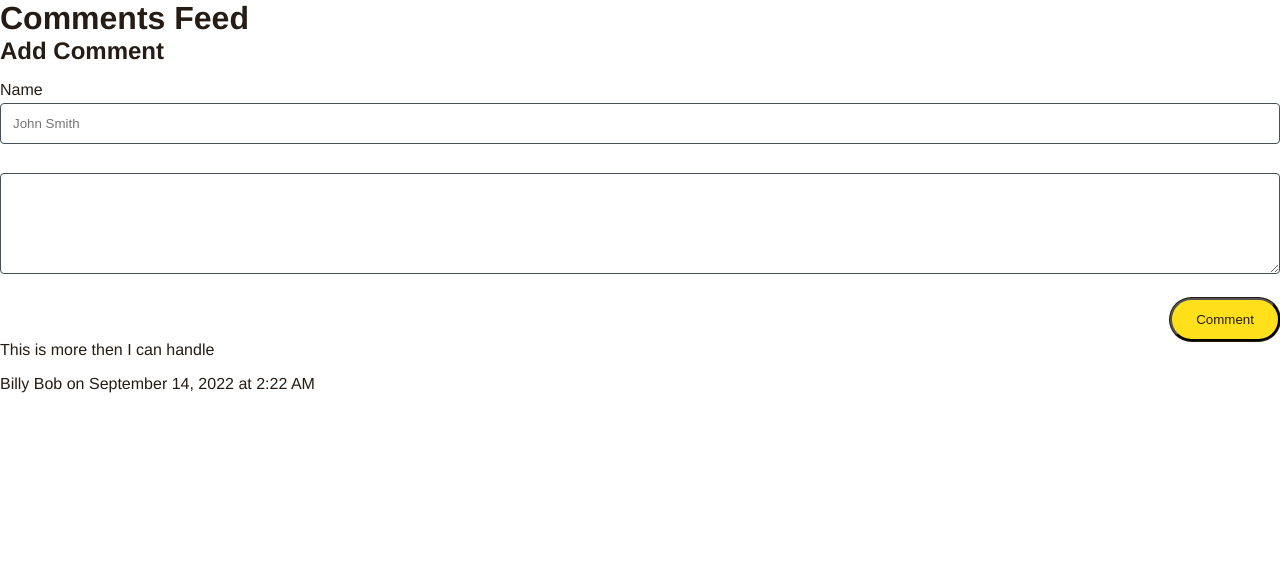
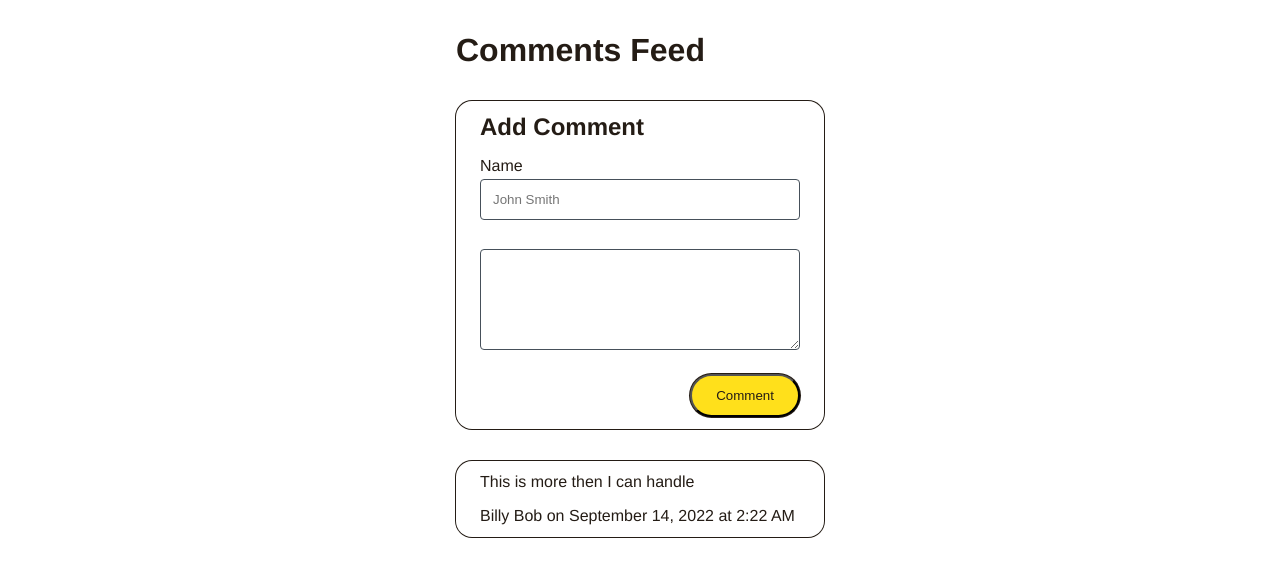
Before and after one commit to SpiritBreaker226/mailchimp, a React (Create React App) app in the folder frontend/: page / in a window 1280 px wide. Shown: the top 576 px of the page. Built offline with nearby package versions, Linux system fonts and the light colour scheme.

Commit message:
Add App-Wide Styles
Add some App-Wide styles so that the application looks somewhat decent.

```diff
--- a/frontend/src/App.tsx
+++ b/frontend/src/App.tsx
@@ -1,15 +1,40 @@
+import styled from 'styled-components'
+
 import ErrorBoundary from './Components/ErrorBoundary'
 import { AddComment } from './AddComment'
 import { Comment } from './Comments'
 import { ThemeProvider } from './theme'
 
+const AppBody = styled.main`
+  display: flex;
+  flex-direction: column;
+  flex-wrap: wrap;
+  align-content: center;
+  padding: 2rem 0;
+`
+
+const AppHeader = styled.h1`
+  margin: 0 0 2rem;
+`
+
+const AppBodyContent = styled.section`
+  padding: 0.75rem 1.5rem;
+  border-radius: 1em;
+  box-shadow: 0 0 0 0.0625rem ${(props) => props.theme.text};
+  margin-bottom: 2rem;
+`
+
 const App = () => (
   <ErrorBoundary>
     <ThemeProvider>
-      <h1>Comments Feed</h1>
+      <AppBody>
+        <AppHeader>Comments Feed</AppHeader>
 
+        <AppBodyContent>
           <AddComment />
+        </AppBodyContent>
 
+        <AppBodyContent>
           <Comment
             remark={{
               id: 1,
@@ -18,6 +43,8 @@ const App = () => (
               created: new Date(),
             }}
           />
+        </AppBodyContent>
+      </AppBody>
     </ThemeProvider>
   </ErrorBoundary>
 )
```
Lines whose indentation alone changed are shown as unchanged.
